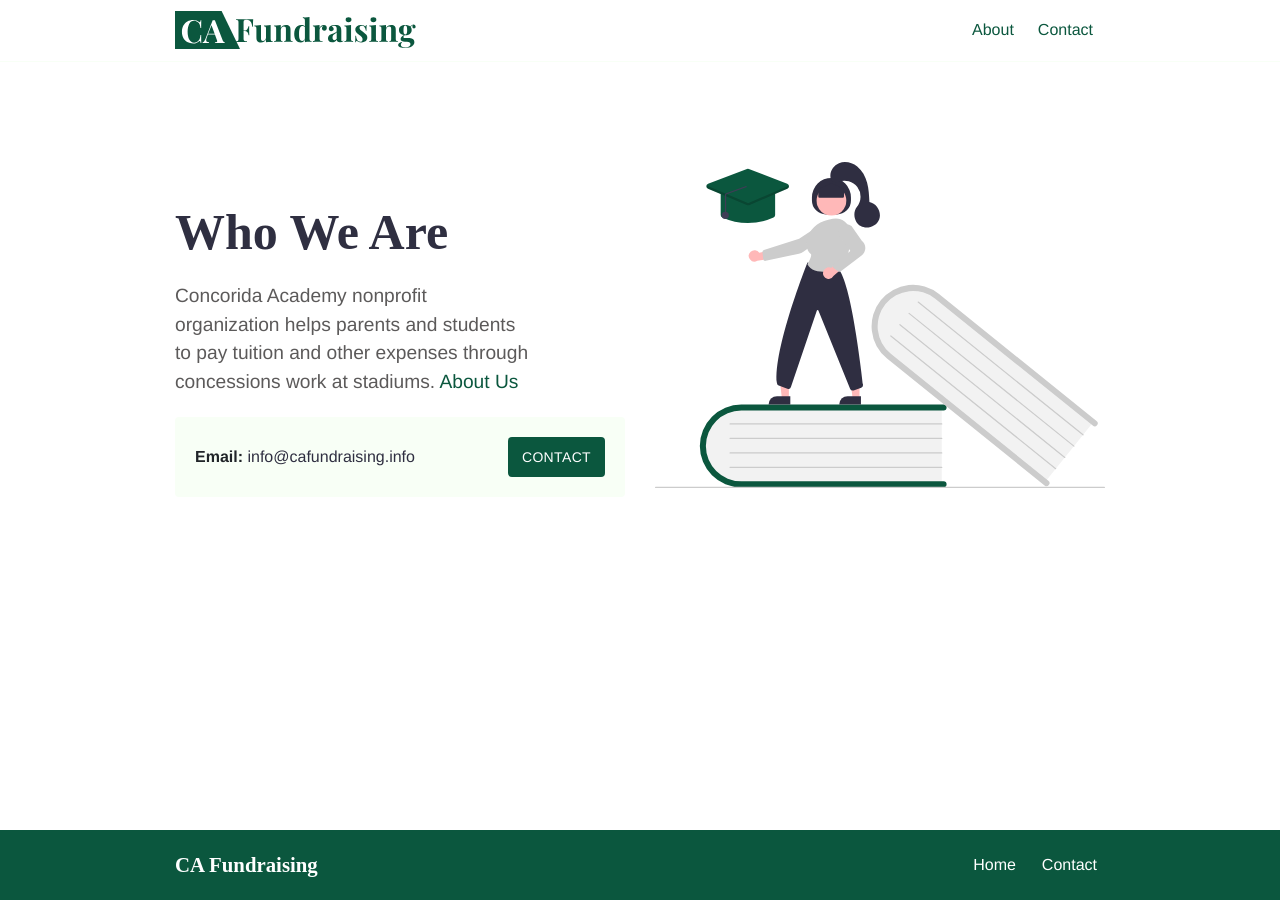
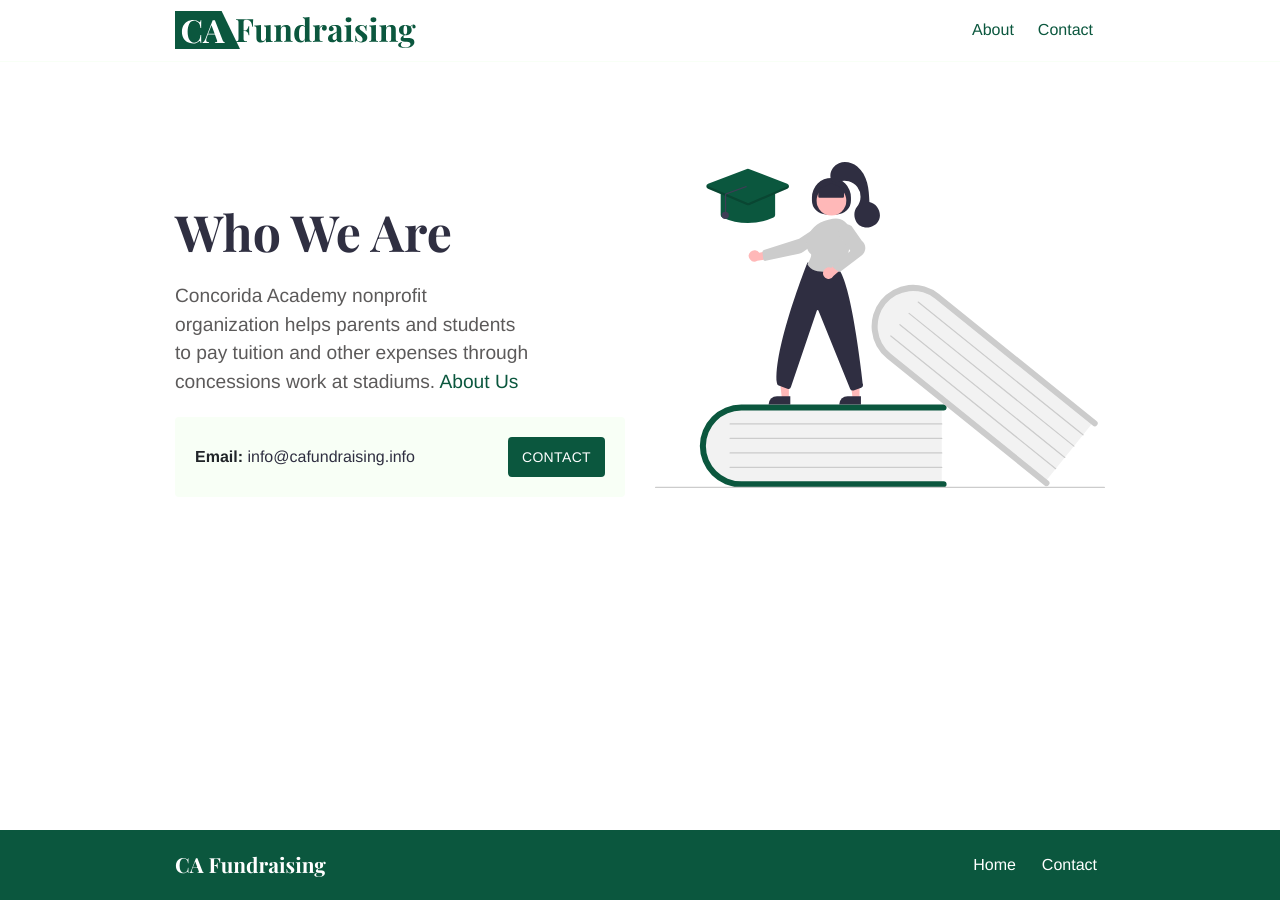
Before and after one commit to Frogdart5/fierce-avocado-6c9b0, a Jekyll site: the page built from index.md, in a window 1280 px wide. Built offline with Jekyll 4.4.1, drawn with Linux system fonts in a browser that asks for light colours.

Commit message:
Update default.html

```diff
--- a/_layouts/default.html
+++ b/_layouts/default.html
@@ -5,6 +5,7 @@
   <title>{% if page.title %}{{page.title}}{% else %}{{ site.title | escape }}{% endif %}</title>
   <meta name="viewport" content="width=device-width, initial-scale=1" />
   <link rel="icon" type="image/png" href="{{ '/images/favicon-32x32.svg' | relative_url }}">
+  <link rel="preload" href="https://fonts.googleapis.com/css2?family=Playfair+Display:wght@400;700&display=swap" as="style" onload="this.onload=null;this.rel='stylesheet'">
   <link href="{{ '/assets/css/style.css' | relative_url }}" rel="stylesheet">
   {% if page.description %}
   <meta name="description" content="{{ page.description }}" />
```
